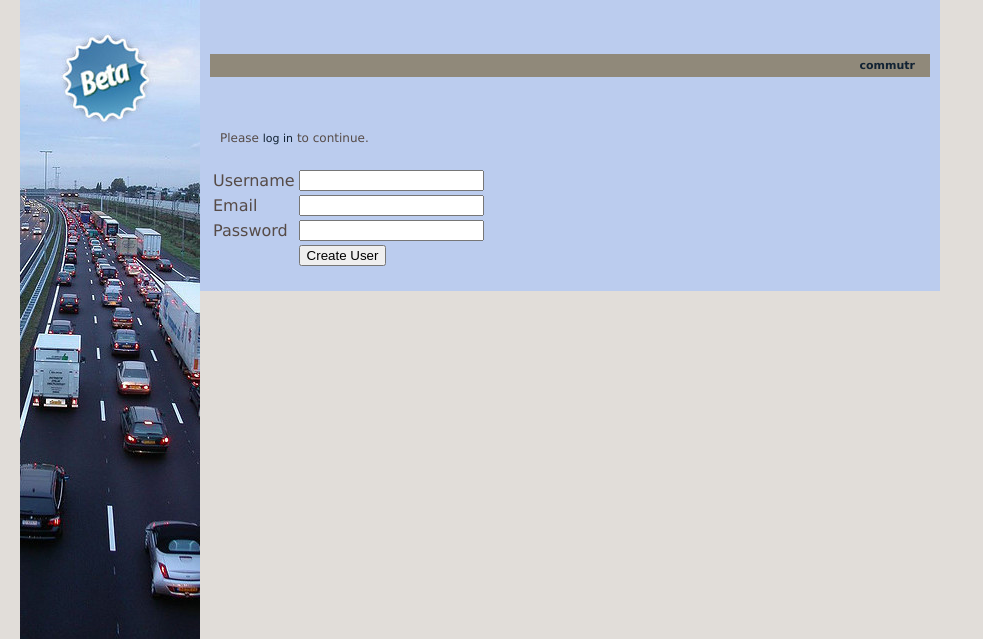
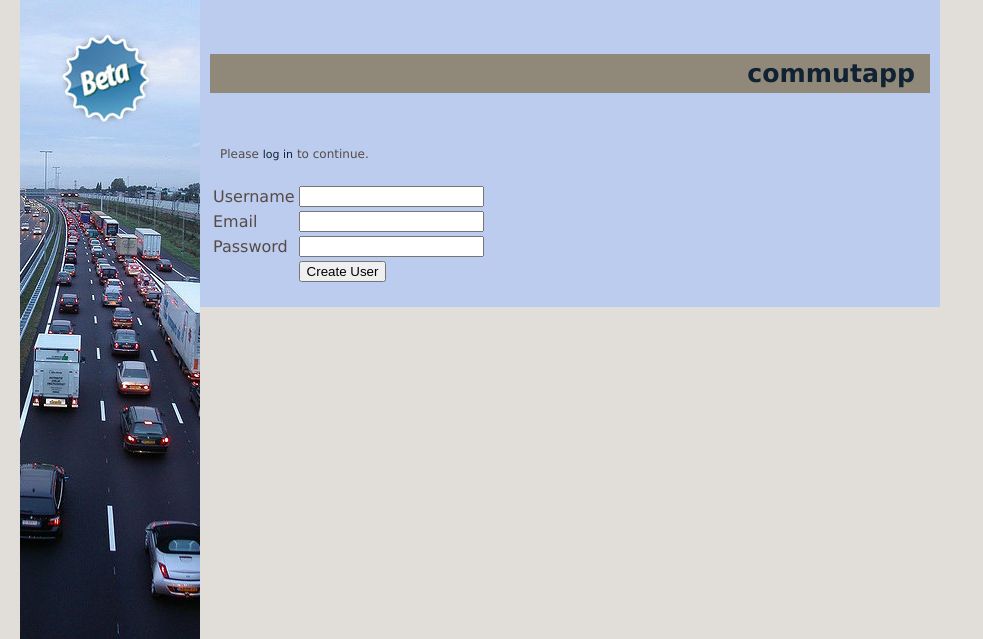
Before and after one commit to tomwardill/commutapp, a Django app: template src/LEEDSHACKTHING/leedshackthing/templates/newuser.html in a window 1280 px wide. Shown: the top 639 px of the page, without its empty margins (0-983 px from the left). Run offline with Django 3.2, Linux system fonts and the light colour scheme; the template is opened without the code that fills it, so the values that code supplies are empty; some libraries are stand-ins or nearby versions.

Commit message:
Some mor styling

```diff
--- a/src/LEEDSHACKTHING/leedshackthing/main/tasks.py
+++ b/src/LEEDSHACKTHING/leedshackthing/main/tasks.py
@@ -155,7 +155,7 @@ def sendgrowl(growlkey, message):
     growlkey = str(growlkey)
 
     p = pyrowl.Pyrowl(growlkey)
-    p.push("commutr", "Commutr Update", message)
+    p.push("commutapp", "Commutapp Update", message)
 
 def sendSMS(recipent, message):
     s = SMS()
@@ -163,4 +163,4 @@ def sendSMS(recipent, message):
 
 def sendEmail(recipient, message):
 
-    send_mail('Commute Warning', message, 'warning@commutr.com', [recipient])
+    send_mail('Commute Warning', message, 'warning@commutapp.com', [recipient])
--- a/src/LEEDSHACKTHING/leedshackthing/main/views/sms.py
+++ b/src/LEEDSHACKTHING/leedshackthing/main/views/sms.py
@@ -12,7 +12,7 @@ class SMS(object):
             url = 'http://api.esendex.com/v1.0/messagedispatcher'
             encoded_username = base64.urlsafe_b64encode('sms9@hodgetastic.com:leedshack')
 
-            xml = """<?xml version='1.0' encoding='UTF-8'?><messages><accountreference>%s</accountreference><message><from>Commutr</from><to>%s</to><body>%s</body></message></messages>""" % ('EX0081171', recipient, message)
+            xml = """<?xml version='1.0' encoding='UTF-8'?><messages><accountreference>%s</accountreference><message><from>Commutapp</from><to>%s</to><body>%s</body></message></messages>""" % ('EX0081171', recipient, message)
 
             request = urllib2.Request(url, data = xml)
             request.headers = {'Content-Type' : 'text/xml', 'Authorization' : "Basic %s" % (encoded_username)}
--- a/src/LEEDSHACKTHING/leedshackthing/templates/base.html
+++ b/src/LEEDSHACKTHING/leedshackthing/templates/base.html
@@ -1,7 +1,7 @@
 <html>
 
 <head>
-    <title>commutr</title>
+    <title>commutapp</title>
     <style type="text/css">
     html {
   padding:0px;
@@ -63,6 +63,9 @@ text-decoration: none;
   background-color: #bbccee;
   overflow: auto;
 }
+#appname {
+    font-size: 1.8em;
+}
  </style>
 
     <script type="text/javascript" src="http://ajax.googleapis.com/ajax/libs/jquery/1.6.2/jquery.min.js"></script>
@@ -82,7 +85,7 @@ text-decoration: none;
 
     <div id="menu"><img src="/static/traffic-sidebar.jpg"/></div>
     <div id="content">
-    <p><h1><a href="{% url index %}"</a>Commutr</a></h1></p>
+    <p><h1><a href="{% url index %}" id="appname">Commutapp</a></h1></p>
     {% if user.is_authenticated %}
         <p>Welcome, {{ user.username }}. <a href="{% url logout %}">logout</a></p>
 	<span><a href="{% url profile %}">Edit your profile</a></span>
```
